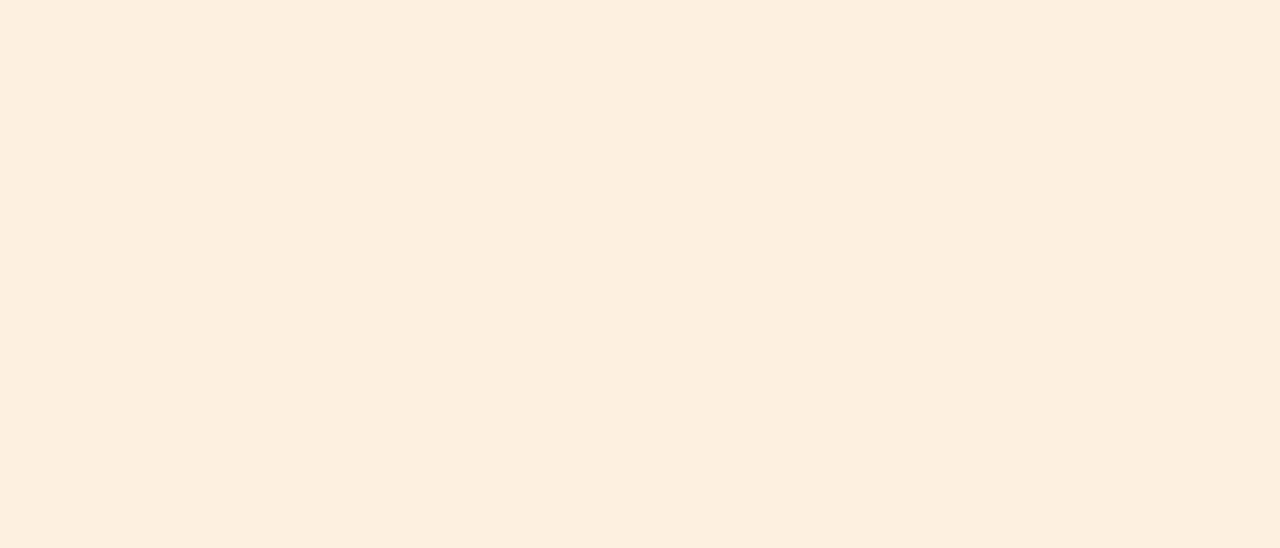
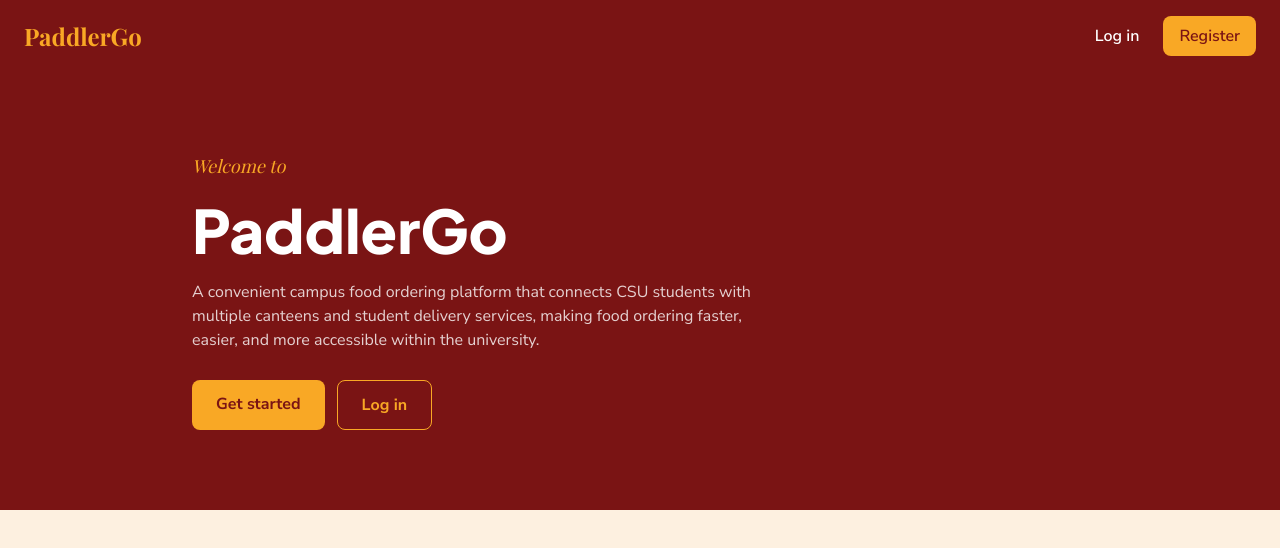
Before and after one commit to kdzyoda/IT109-FVJK1-BIGARAN-COGTAS-DUQUESA, a Nuxt app in the folder frontend/: page / in a window 1280 px wide. Before the commit this address had no page. Shown: the top 548 px of the page. Built offline with nearby package versions, Linux system fonts and the light colour scheme; a web font is replaced by a local one.

Commit message:
feat: add navbar, food ordering home page and customer role

```diff
--- /dev/null
+++ b/frontend/app/components/AppNavbar.vue
@@ -0,0 +1,25 @@
+<script setup lang="ts">
+const { user, logout } = useAuth()
+
+async function doLogout() {
+  await logout()
+  await navigateTo('/login')
+}
+</script>
+
+<template>
+  <header class="bg-maroon text-white flex items-center justify-between px-6 py-4">
+    <NuxtLink to="/" class="brand text-2xl text-amber">PaddlerGo</NuxtLink>
+    <nav class="flex items-center gap-6 nav">
+      <template v-if="user">
+        <NuxtLink to="/dashboard">Dashboard</NuxtLink>
+        <span class="text-white/70">{{ user.username }} ({{ user.role }})</span>
+        <button class="text-amber underline" @click="doLogout">Logout</button>
+      </template>
+      <template v-else>
+        <NuxtLink to="/login">Log in</NuxtLink>
+        <NuxtLink to="/register" class="rounded-lg bg-amber px-4 py-2 text-maroon">Register</NuxtLink>
+      </template>
+    </nav>
+  </header>
+</template>
--- a/frontend/app/pages/dashboard.vue
+++ b/frontend/app/pages/dashboard.vue
@@ -1,22 +1,11 @@
 <script setup lang="ts">
-const { user, logout } = useAuth()
+const { user } = useAuth()
 if (!user.value) await navigateTo('/login')
-
-async function doLogout() {
-  await logout()
-  await navigateTo('/login')
-}
 </script>
 
 <template>
   <div v-if="user" class="min-h-screen">
-    <header class="bg-maroon text-white flex items-center justify-between px-6 py-4">
-      <span class="brand text-2xl text-amber">PaddlerGo</span>
-      <nav class="flex items-center gap-6 nav">
-        <span>{{ user.username }} ({{ user.role }})</span>
-        <button @click="doLogout" class="text-amber underline">Logout</button>
-      </nav>
-    </header>
+    <AppNavbar />
 
     <main class="p-6 space-y-4">
       <h1 class="hero text-3xl text-maroon">Welcome, {{ user.username }}</h1>
--- a/frontend/app/pages/index.vue
+++ b/frontend/app/pages/index.vue
@@ -1,4 +1,23 @@
-<script setup lang="ts">
-await navigateTo('/login')
-</script>
-<template><div /></template>
+<template>
+  <div class="min-h-screen">
+    <AppNavbar />
+
+    <section class="bg-maroon text-white px-6 py-20">
+      <div class="mx-auto max-w-4xl space-y-5">
+        <p class="promo text-amber text-lg">Welcome to</p>
+        <h1 class="hero text-5xl md:text-6xl">PaddlerGo</h1>
+        <p class="max-w-xl text-white/80">
+          A convenient campus food ordering platform that connects CSU students with multiple canteens and student delivery services, making food ordering faster, easier, and more accessible within the university.
+        </p>
+        <div class="flex gap-3 pt-2">
+          <NuxtLink to="/register" class="rounded-lg bg-amber px-6 py-3 font-bold text-maroon">
+            Get started
+          </NuxtLink>
+          <NuxtLink to="/login" class="rounded-lg border border-amber px-6 py-3 font-bold text-amber">
+            Log in
+          </NuxtLink>
+        </div>
+      </div>
+    </section>
+  </div>
+</template>
```
